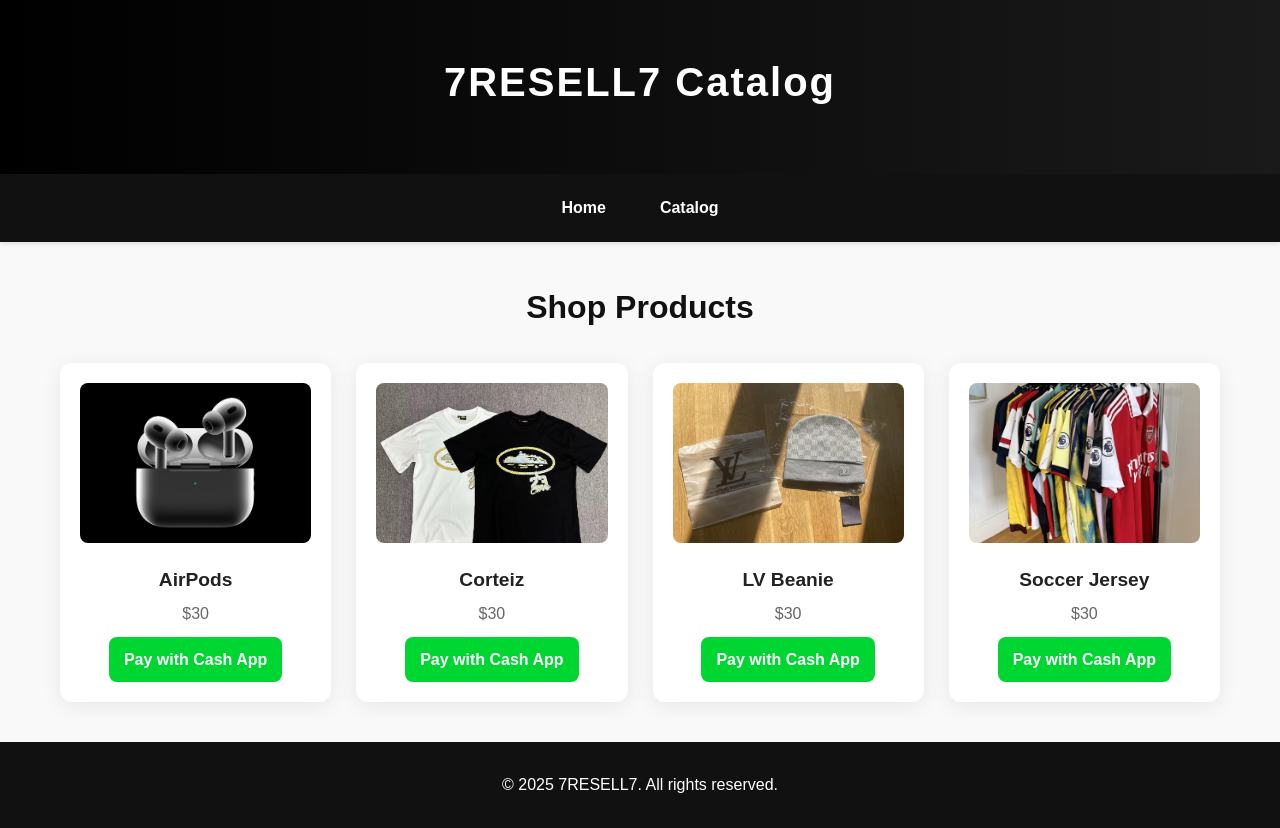
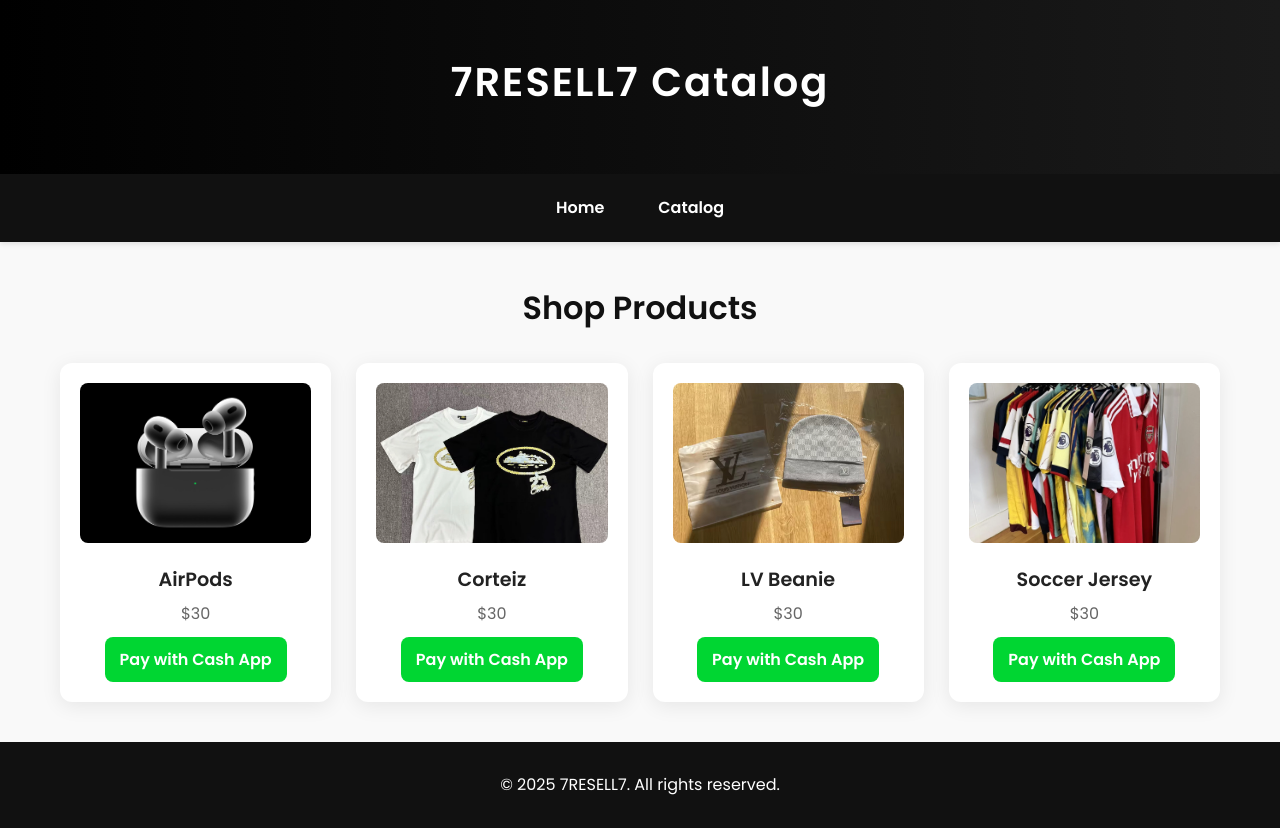
Before and after one commit to hotwiring/resell, a plain HTML site: page catalog.html in a window 1280 px wide. Drawn offline with Linux system fonts and the light colour scheme.

Commit message:
Update catalog.html

```diff
--- a/catalog.html
+++ b/catalog.html
@@ -4,7 +4,8 @@
   <meta charset="UTF-8" />
   <meta name="viewport" content="width=device-width, initial-scale=1" />
   <title>7RESELL7 - Catalog</title>
-  <link rel="stylesheet" href="style.css">
+  <link rel="stylesheet" href="style.css" />
+  <link href="https://fonts.googleapis.com/css2?family=Poppins:wght@400;600&display=swap" rel="stylesheet">
 </head>
 <body>
 
```
